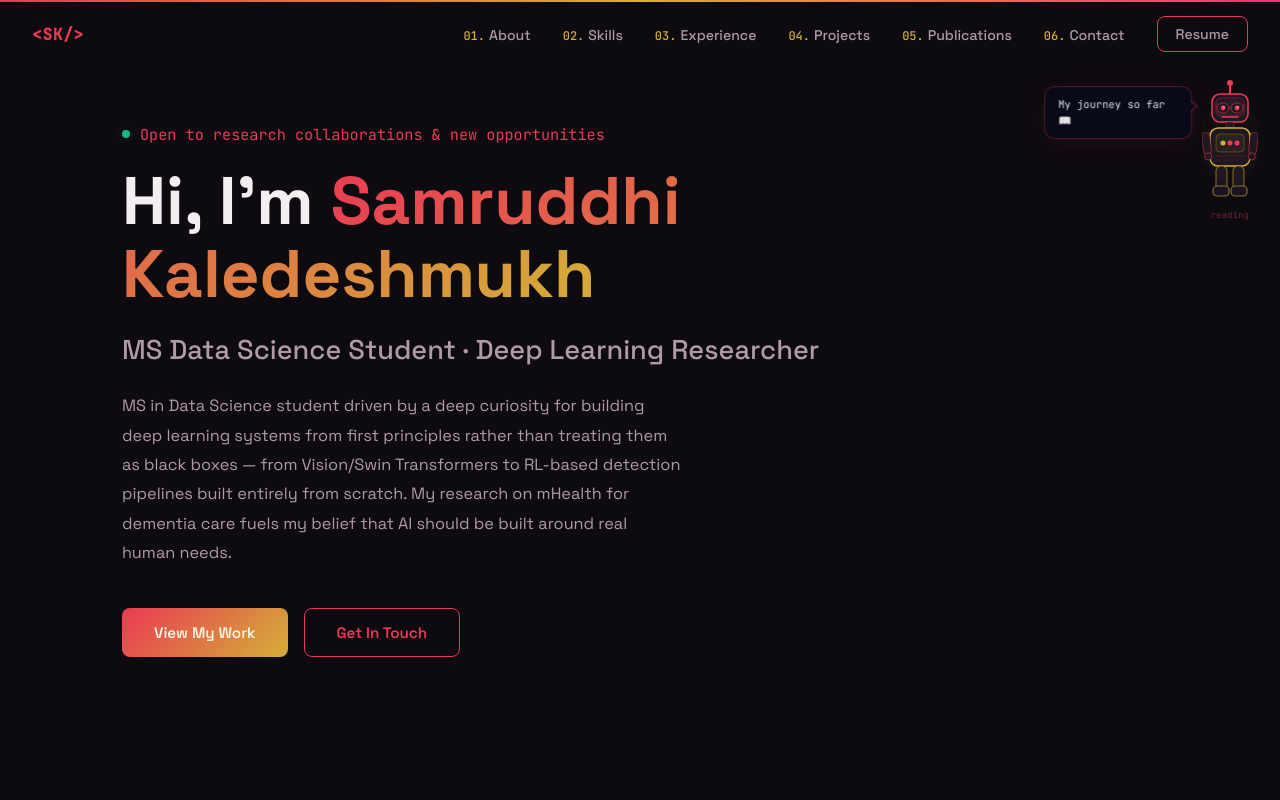
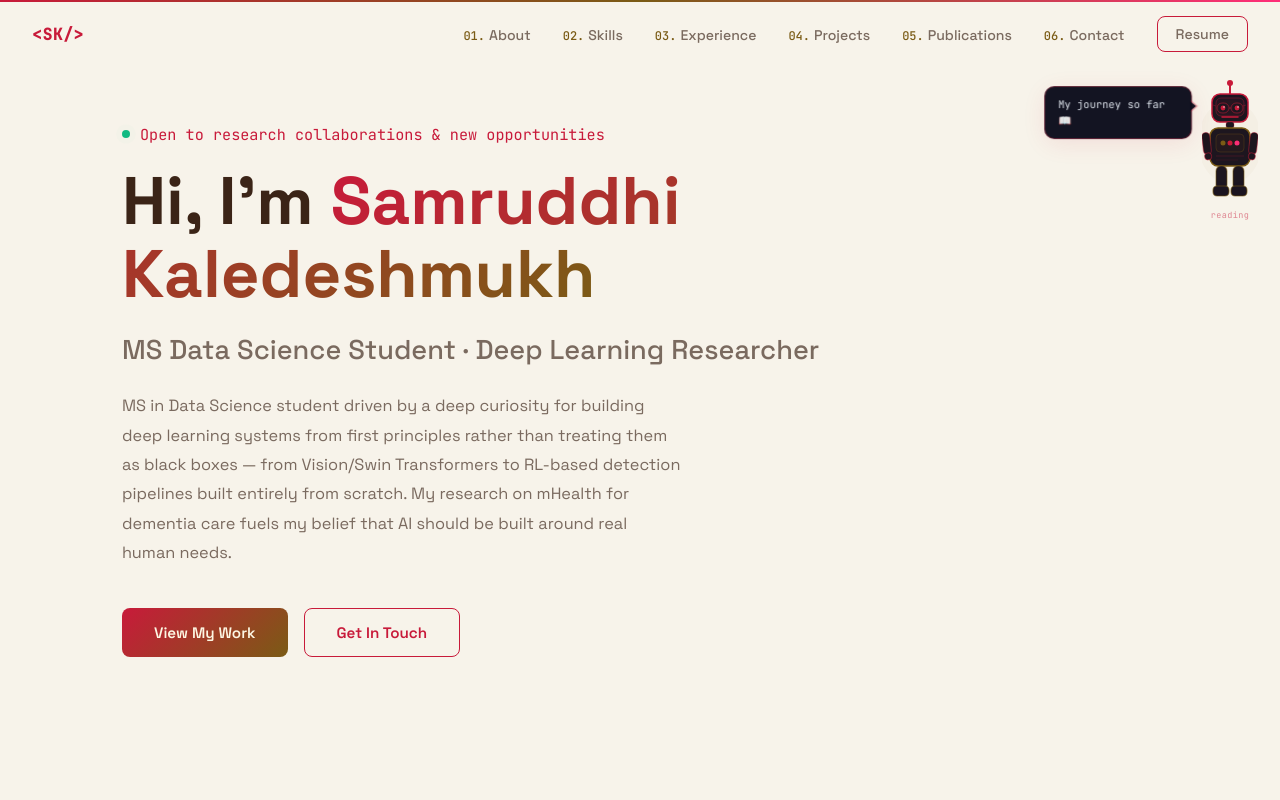
Before and after one commit to Samruddhi2212/portfolio, a React (Vite) app: page / in a window 1280 px wide. Shown: the top 800 px of the page. Built offline with nearby package versions, Linux system fonts and the light colour scheme.

Commit message:
Switch to a cream/eggshell background with espresso brown text

```diff
--- a/src/App.jsx
+++ b/src/App.jsx
@@ -19,7 +19,7 @@ function ScrollProgress() {
         left: 0,
         right: 0,
         height: '2px',
-        background: 'linear-gradient(to right, #ea3a54, #d4af37, #ff2d78)',
+        background: 'linear-gradient(to right, #c81a3a, #7a5b15, #ff2d78)',
         transformOrigin: '0%',
         scaleX: scrollYProgress,
         zIndex: 9999,
--- a/src/components/ScrollBot.jsx
+++ b/src/components/ScrollBot.jsx
@@ -21,10 +21,10 @@ function Eyes({ type }) {
         <>
           <ellipse cx="21" cy="28" rx="4.5" ry="5" fill="#1b1420"/>
           <ellipse cx="35" cy="28" rx="4.5" ry="5" fill="#1b1420"/>
-          <ellipse cx="21" cy="28" rx="3" ry="3.5" fill="#ea3a54">
+          <ellipse cx="21" cy="28" rx="3" ry="3.5" fill="#c81a3a">
             <animate attributeName="ry" values="3.5;0.4;3.5" dur="3.5s" repeatCount="indefinite"/>
           </ellipse>
-          <ellipse cx="35" cy="28" rx="3" ry="3.5" fill="#ea3a54">
+          <ellipse cx="35" cy="28" rx="3" ry="3.5" fill="#c81a3a">
             <animate attributeName="ry" values="3.5;0.4;3.5" dur="3.5s" begin="0.15s" repeatCount="indefinite"/>
           </ellipse>
           <circle cx="22" cy="27" r="0.9" fill="white" opacity="0.85"/>
@@ -36,13 +36,13 @@ function Eyes({ type }) {
         <>
           <circle cx="21" cy="28" r="4" fill="#1b1420"/>
           <circle cx="35" cy="28" r="4" fill="#1b1420"/>
-          <circle cx="19.5" cy="26.5" r="2.5" fill="#ea3a54"/>
-          <circle cx="33.5" cy="26.5" r="2.5" fill="#ea3a54"/>
+          <circle cx="19.5" cy="26.5" r="2.5" fill="#c81a3a"/>
+          <circle cx="33.5" cy="26.5" r="2.5" fill="#c81a3a"/>
           <circle cx="20" cy="26" r="0.8" fill="white" opacity="0.8"/>
           <circle cx="34" cy="26" r="0.8" fill="white" opacity="0.8"/>
           {/* raised eyebrows */}
-          <path d="M17 22.5 Q21 20.5 25 22.5" stroke="#ea3a54" strokeWidth="1.2" fill="none" strokeLinecap="round"/>
-          <path d="M31 22.5 Q35 20.5 39 22.5" stroke="#ea3a54" strokeWidth="1.2" fill="none" strokeLinecap="round"/>
+          <path d="M17 22.5 Q21 20.5 25 22.5" stroke="#c81a3a" strokeWidth="1.2" fill="none" strokeLinecap="round"/>
+          <path d="M31 22.5 Q35 20.5 39 22.5" stroke="#c81a3a" strokeWidth="1.2" fill="none" strokeLinecap="round"/>
         </>
       )
     case 'focused': // skills — narrow rectangular slits + furrowed brows
@@ -50,11 +50,11 @@ function Eyes({ type }) {
         <>
           <rect x="16" y="25.5" width="10" height="5" rx="2.5" fill="#1b1420"/>
           <rect x="30" y="25.5" width="10" height="5" rx="2.5" fill="#1b1420"/>
-          <rect x="17.5" y="26.5" width="7" height="3" rx="1.5" fill="#d4af37"/>
-          <rect x="31.5" y="26.5" width="7" height="3" rx="1.5" fill="#d4af37"/>
+          <rect x="17.5" y="26.5" width="7" height="3" rx="1.5" fill="#7a5b15"/>
+          <rect x="31.5" y="26.5" width="7" height="3" rx="1.5" fill="#7a5b15"/>
           {/* furrowed brows — angled inward */}
-          <line x1="16" y1="23" x2="26" y2="24.5" stroke="#d4af37" strokeWidth="1.4" strokeLinecap="round"/>
-          <line x1="40" y1="23" x2="30" y2="24.5" stroke="#d4af37" strokeWidth="1.4" strokeLinecap="round"/>
+          <line x1="16" y1="23" x2="26" y2="24.5" stroke="#7a5b15" strokeWidth="1.4" strokeLinecap="round"/>
+          <line x1="40" y1="23" x2="30" y2="24.5" stroke="#7a5b15" strokeWidth="1.4" strokeLinecap="round"/>
         </>
       )
     case 'reading': // experience — glasses overlay
@@ -62,21 +62,21 @@ function Eyes({ type }) {
         <>
           <circle cx="21" cy="28" r="4" fill="#1b1420"/>
           <circle cx="35" cy="28" r="4" fill="#1b1420"/>
-          <circle cx="21" cy="28" r="2.4" fill="#ea3a54">
+          <circle cx="21" cy="28" r="2.4" fill="#c81a3a">
             <animate attributeName="opacity" values="1;0.4;1" dur="2.5s" repeatCount="indefinite"/>
           </circle>
-          <circle cx="35" cy="28" r="2.4" fill="#ea3a54">
+          <circle cx="35" cy="28" r="2.4" fill="#c81a3a">
             <animate attributeName="opacity" values="1;0.4;1" dur="2.5s" begin="0.3s" repeatCount="indefinite"/>
           </circle>
           <circle cx="22" cy="27" r="0.8" fill="white" opacity="0.8"/>
           <circle cx="36" cy="27" r="0.8" fill="white" opacity="0.8"/>
           {/* glasses frames */}
-          <rect x="15" y="23" width="12" height="10" rx="5" fill="none" stroke="rgba(234, 58, 84,0.55)" strokeWidth="0.9"/>
-          <rect x="29" y="23" width="12" height="10" rx="5" fill="none" stroke="rgba(234, 58, 84,0.55)" strokeWidth="0.9"/>
-          <line x1="27" y1="28" x2="29" y2="28" stroke="rgba(234, 58, 84,0.55)" strokeWidth="0.9"/>
+          <rect x="15" y="23" width="12" height="10" rx="5" fill="none" stroke="rgba(200, 26, 58,0.55)" strokeWidth="0.9"/>
+          <rect x="29" y="23" width="12" height="10" rx="5" fill="none" stroke="rgba(200, 26, 58,0.55)" strokeWidth="0.9"/>
+          <line x1="27" y1="28" x2="29" y2="28" stroke="rgba(200, 26, 58,0.55)" strokeWidth="0.9"/>
           {/* temples */}
-          <line x1="14" y1="26" x2="11" y2="25" stroke="rgba(234, 58, 84,0.4)" strokeWidth="0.8"/>
-          <line x1="41" y1="26" x2="44" y2="25" stroke="rgba(234, 58, 84,0.4)" strokeWidth="0.8"/>
+          <line x1="14" y1="26" x2="11" y2="25" stroke="rgba(200, 26, 58,0.4)" strokeWidth="0.8"/>
+          <line x1="41" y1="26" x2="44" y2="25" stroke="rgba(200, 26, 58,0.4)" strokeWidth="0.8"/>
         </>
       )
     case 'stars': // projects — 4-point star pupils, excited
@@ -118,13 +118,13 @@ function Eyes({ type }) {
       return (
         <>
           <circle cx="21" cy="28" r="4" fill="#1b1420"/>
-          <circle cx="21" cy="28" r="2.5" fill="#ea3a54">
+          <circle cx="21" cy="28" r="2.5" fill="#c81a3a">
             <animate attributeName="opacity" values="1;0.3;1" dur="2s" repeatCount="indefinite"/>
           </circle>
           <circle cx="22" cy="27" r="0.8" fill="white" opacity="0.8"/>
           {/* right eye — winking, closed arc */}
           <rect x="30" y="23" width="10" height="10" rx="5" fill="#1b1420"/>
-          <path d="M31 28 Q35 23.5 39 28" stroke="#ea3a54" strokeWidth="1.8" fill="none" strokeLinecap="round"/>
+          <path d="M31 28 Q35 23.5 39 28" stroke="#c81a3a" strokeWidth="1.8" fill="none" strokeLinecap="round"/>
         </>
       )
   }
@@ -134,19 +134,19 @@ function Eyes({ type }) {
 function Mouth({ type }) {
   switch (type) {
     case 'smile':
-      return <path d="M19 37 Q28 42.5 37 37" stroke="#ea3a54" strokeWidth="1.5" strokeLinecap="round" fill="none"/>
+      return <path d="M19 37 Q28 42.5 37 37" stroke="#c81a3a" strokeWidth="1.5" strokeLinecap="round" fill="none"/>
     case 'smirk':
-      return <path d="M20 37.5 Q25 40.5 33 38" stroke="#d4af37" strokeWidth="1.5" strokeLinecap="round" fill="none"/>
+      return <path d="M20 37.5 Q25 40.5 33 38" stroke="#7a5b15" strokeWidth="1.5" strokeLinecap="round" fill="none"/>
     case 'excited':
       return (
         <>
-          <path d="M18 36.5 Q28 43.5 38 36.5" stroke="#ea3a54" strokeWidth="1.5" strokeLinecap="round" fill="none"/>
-          <ellipse cx="28" cy="40" rx="5.5" ry="2.5" fill="#d4af37" opacity="0.45"/>
+          <path d="M18 36.5 Q28 43.5 38 36.5" stroke="#c81a3a" strokeWidth="1.5" strokeLinecap="round" fill="none"/>
+          <ellipse cx="28" cy="40" rx="5.5" ry="2.5" fill="#7a5b15" opacity="0.45"/>
         </>
       )
     case 'neutral':
     default:
-      return <line x1="20" y1="37" x2="36" y2="37" stroke="#ea3a54" strokeWidth="1.5" strokeLinecap="round"/>
+      return <line x1="20" y1="37" x2="36" y2="37" stroke="#c81a3a" strokeWidth="1.5" strokeLinecap="round"/>
   }
 }
 
@@ -167,9 +167,9 @@ function SpeechBubble({ text }) {
         padding: '9px 13px',
         borderRadius: 10,
         background: 'rgba(10,11,26,0.96)',
-        border: '1px solid rgba(234, 58, 84,0.35)',
+        border: '1px solid rgba(200, 26, 58,0.35)',
         backdropFilter: 'blur(14px)',
-        boxShadow: '0 4px 24px rgba(234, 58, 84,0.1)',
+        boxShadow: '0 4px 24px rgba(200, 26, 58,0.1)',
         transformOrigin: 'right center',
       }}
     >
@@ -188,7 +188,7 @@ function SpeechBubble({ text }) {
         width: 0, height: 0,
         borderTop: '6px solid transparent',
         borderBottom: '6px solid transparent',
-        borderLeft: '7px solid rgba(234, 58, 84,0.35)',
+        borderLeft: '7px solid rgba(200, 26, 58,0.35)',
       }}/>
       {/* inner fill triangle */}
       <div style={{
@@ -214,27 +214,27 @@ function Laptop() {
     >
       <svg width="54" height="36" viewBox="0 0 54 36" fill="none">
         {/* screen lid */}
-        <rect x="3" y="0" width="48" height="27" rx="3" fill="#0d0a10" stroke="#ea3a54" strokeWidth="1"/>
+        <rect x="3" y="0" width="48" height="27" rx="3" fill="#0d0a10" stroke="#c81a3a" strokeWidth="1"/>
         <rect x="6" y="3" width="42" height="21" rx="1.5" fill="#0d0a10"/>
         {/* code lines on screen */}
-        <rect x="9"  y="7"  width="20" height="1.5" rx="0.75" fill="rgba(234, 58, 84,0.55)"/>
-        <rect x="9"  y="11" width="28" height="1.5" rx="0.75" fill="rgba(212, 175, 55,0.45)"/>
-        <rect x="9"  y="15" width="16" height="1.5" rx="0.75" fill="rgba(234, 58, 84,0.38)"/>
+        <rect x="9"  y="7"  width="20" height="1.5" rx="0.75" fill="rgba(200, 26, 58,0.55)"/>
+        <rect x="9"  y="11" width="28" height="1.5" rx="0.75" fill="rgba(122, 91, 21,0.45)"/>
+        <rect x="9"  y="15" width="16" height="1.5" rx="0.75" fill="rgba(200, 26, 58,0.38)"/>
         <rect x="9"  y="19" width="22" height="1.5" rx="0.75" fill="rgba(236,72,153,0.4)"/>
         {/* blinking cursor */}
-        <rect x="26" y="15" width="1.5" height="1.5" fill="#ea3a54">
+        <rect x="26" y="15" width="1.5" height="1.5" fill="#c81a3a">
           <animate attributeName="opacity" values="1;0;1" dur="0.65s" repeatCount="indefinite"/>
         </rect>
         {/* keyboard base */}
-        <rect x="0" y="27" width="54" height="9" rx="2.5" fill="#0d0a10" stroke="#d4af37" strokeWidth="1"/>
+        <rect x="0" y="27" width="54" height="9" rx="2.5" fill="#0d0a10" stroke="#7a5b15" strokeWidth="1"/>
         {/* key hints */}
         {[5,11,17,23,35,41].map(x => (
-          <rect key={x} x={x} y="29.5" width="4" height="3" rx="0.8" fill="rgba(212, 175, 55,0.3)"/>
+          <rect key={x} x={x} y="29.5" width="4" height="3" rx="0.8" fill="rgba(122, 91, 21,0.3)"/>
         ))}
         {/* spacebar */}
-        <rect x="20" y="29.5" width="14" height="3" rx="0.8" fill="rgba(212, 175, 55,0.2)"/>
+        <rect x="20" y="29.5" width="14" height="3" rx="0.8" fill="rgba(122, 91, 21,0.2)"/>
         {/* hinge line */}
-        <line x1="2" y1="27" x2="52" y2="27" stroke="rgba(234, 58, 84,0.2)" strokeWidth="0.5"/>
+        <line x1="2" y1="27" x2="52" y2="27" stroke="rgba(200, 26, 58,0.2)" strokeWidth="0.5"/>
       </svg>
     </motion.div>
   )
@@ -331,16 +331,16 @@ export default function ScrollBot() {
       {/* Bot SVG */}
       <svg width="56" height="120" viewBox="0 0 56 120" fill="none">
         {/* antenna */}
-        <line x1="28" y1="4" x2="28" y2="14" stroke="#ea3a54" strokeWidth="2" strokeLinecap="round"/>
-        <circle cx="28" cy="3" r="3" fill="#ea3a54">
+        <line x1="28" y1="4" x2="28" y2="14" stroke="#c81a3a" strokeWidth="2" strokeLinecap="round"/>
+        <circle cx="28" cy="3" r="3" fill="#c81a3a">
           <animate attributeName="r" values="3;4.5;3" dur="1.5s" repeatCount="indefinite"/>
           <animate attributeName="opacity" values="1;0.4;1" dur="1.5s" repeatCount="indefinite"/>
         </circle>
 
         {/* head */}
-        <rect x="10" y="14" width="36" height="28" rx="8" fill="#1b1420" stroke="#ea3a54" strokeWidth="1.5"/>
+        <rect x="10" y="14" width="36" height="28" rx="8" fill="#1b1420" stroke="#c81a3a" strokeWidth="1.5"/>
         {/* visor */}
-        <rect x="14" y="18" width="28" height="18" rx="5" fill="rgba(234, 58, 84,0.06)" stroke="rgba(234, 58, 84,0.35)" strokeWidth="1"/>
+        <rect x="14" y="18" width="28" height="18" rx="5" fill="rgba(200, 26, 58,0.06)" stroke="rgba(200, 26, 58,0.35)" strokeWidth="1"/>
 
         {/* dynamic eyes */}
         <Eyes type={data.eyes} />
@@ -349,47 +349,47 @@ export default function ScrollBot() {
         <Mouth type={data.mouth} />
 
         {/* neck */}
-        <rect x="24" y="42" width="8" height="6" rx="2" fill="#1b1420" stroke="rgba(234, 58, 84,0.3)" strokeWidth="1"/>
+        <rect x="24" y="42" width="8" height="6" rx="2" fill="#1b1420" stroke="rgba(200, 26, 58,0.3)" strokeWidth="1"/>
 
         {/* body */}
-        <rect x="8" y="48" width="40" height="38" rx="8" fill="#1b1420" stroke="#d4af37" strokeWidth="1.5"/>
+        <rect x="8" y="48" width="40" height="38" rx="8" fill="#1b1420" stroke="#7a5b15" strokeWidth="1.5"/>
         {/* chest panel */}
-        <rect x="14" y="54" width="28" height="18" rx="4" fill="rgba(212, 175, 55,0.07)" stroke="rgba(212, 175, 55,0.3)" strokeWidth="1"/>
+        <rect x="14" y="54" width="28" height="18" rx="4" fill="rgba(122, 91, 21,0.07)" stroke="rgba(122, 91, 21,0.3)" strokeWidth="1"/>
         {/* chest lights */}
-        <circle cx="21" cy="63" r="2.5" fill="#d4af37">
+        <circle cx="21" cy="63" r="2.5" fill="#7a5b15">
           <animate attributeName="opacity" values="1;0.2;1" dur="1.8s" repeatCount="indefinite"/>
         </circle>
-        <circle cx="28" cy="63" r="2.5" fill="#ea3a54">
+        <circle cx="28" cy="63" r="2.5" fill="#c81a3a">
           <animate attributeName="opacity" values="1;0.2;1" dur="1.8s" begin="0.6s" repeatCount="indefinite"/>
         </circle>
         <circle cx="35" cy="63" r="2.5" fill="#ff2d78">
           <animate attributeName="opacity" values="1;0.2;1" dur="1.8s" begin="1.2s" repeatCount="indefinite"/>
         </circle>
         {/* body detail */}
-        <line x1="14" y1="76" x2="42" y2="76" stroke="rgba(234, 58, 84,0.2)" strokeWidth="1"/>
-        <line x1="14" y1="80" x2="36" y2="80" stroke="rgba(234, 58, 84,0.1)" strokeWidth="1"/>
+        <line x1="14" y1="76" x2="42" y2="76" stroke="rgba(200, 26, 58,0.2)" strokeWidth="1"/>
+        <line x1="14" y1="80" x2="36" y2="80" stroke="rgba(200, 26, 58,0.1)" strokeWidth="1"/>
 
         {/* left arm */}
         <g transform={`rotate(${leftArmRot}, 8, 58)`}>
-          <rect x="0" y="52" width="8" height="22" rx="4" fill="#1b1420" stroke="rgba(234, 58, 84,0.4)" strokeWidth="1.2"/>
-          <circle cx="4" cy="76" r="3.5" fill="#1b1420" stroke="rgba(234, 58, 84,0.5)" strokeWidth="1"/>
+          <rect x="0" y="52" width="8" height="22" rx="4" fill="#1b1420" stroke="rgba(200, 26, 58,0.4)" strokeWidth="1.2"/>
+          <circle cx="4" cy="76" r="3.5" fill="#1b1420" stroke="rgba(200, 26, 58,0.5)" strokeWidth="1"/>
         </g>
 
         {/* right arm */}
         <g transform={`rotate(${rightArmRot}, 48, 58)`}>
-          <rect x="48" y="52" width="8" height="22" rx="4" fill="#1b1420" stroke="rgba(234, 58, 84,0.4)" strokeWidth="1.2"/>
-          <circle cx="52" cy="76" r="3.5" fill="#1b1420" stroke="rgba(234, 58, 84,0.5)" strokeWidth="1"/>
+          <rect x="48" y="52" width="8" height="22" rx="4" fill="#1b1420" stroke="rgba(200, 26, 58,0.4)" strokeWidth="1.2"/>
+          <circle cx="52" cy="76" r="3.5" fill="#1b1420" stroke="rgba(200, 26, 58,0.5)" strokeWidth="1"/>
         </g>
 
         {/* legs */}
-        <rect x="14" y="86" width="11" height="24" rx="5" fill="#1b1420" stroke="rgba(212, 175, 55,0.5)" strokeWidth="1.2"/>
-        <rect x="31" y="86" width="11" height="24" rx="5" fill="#1b1420" stroke="rgba(212, 175, 55,0.5)" strokeWidth="1.2"/>
+        <rect x="14" y="86" width="11" height="24" rx="5" fill="#1b1420" stroke="rgba(122, 91, 21,0.5)" strokeWidth="1.2"/>
+        <rect x="31" y="86" width="11" height="24" rx="5" fill="#1b1420" stroke="rgba(122, 91, 21,0.5)" strokeWidth="1.2"/>
         {/* feet */}
-        <rect x="11" y="106" width="16" height="10" rx="4" fill="#1b1420" stroke="rgba(212, 175, 55,0.6)" strokeWidth="1.2"/>
-        <rect x="29" y="106" width="16" height="10" rx="4" fill="#1b1420" stroke="rgba(212, 175, 55,0.6)" strokeWidth="1.2"/>
+        <rect x="11" y="106" width="16" height="10" rx="4" fill="#1b1420" stroke="rgba(122, 91, 21,0.6)" strokeWidth="1.2"/>
+        <rect x="29" y="106" width="16" height="10" rx="4" fill="#1b1420" stroke="rgba(122, 91, 21,0.6)" strokeWidth="1.2"/>
 
         {/* glow aura */}
-        <ellipse cx="28" cy="62" rx="32" ry="42" fill="rgba(212, 175, 55,0.025)"/>
+        <ellipse cx="28" cy="62" rx="32" ry="42" fill="rgba(122, 91, 21,0.025)"/>
       </svg>
 
       {/* Laptop — appears during Projects section */}
@@ -402,7 +402,7 @@ export default function ScrollBot() {
         textAlign: 'center',
         fontFamily: "'JetBrains Mono', monospace",
         fontSize: '8.5px',
-        color: 'rgba(234, 58, 84,0.5)',
+        color: 'rgba(200, 26, 58,0.5)',
         marginTop: typing ? 2 : 4,
         letterSpacing: '0.05em',
       }}>
--- a/src/index.css
+++ b/src/index.css
@@ -5,15 +5,15 @@
 }
 
 :root {
-  --bg: #0d0a10;
-  --bg2: #1b1420;
-  --ruby: #ea3a54;
-  --gold: #d4af37;
+  --bg: #f7f3ea;
+  --bg2: #efe8d8;
+  --ruby: #c81a3a;
+  --gold: #7a5b15;
   --rose: #ff2d78;
-  --text: #f5eef0;
-  --muted: #b09aa3;
-  --card: rgba(255, 255, 255, 0.04);
-  --border: rgba(234, 58, 84, 0.2);
+  --text: #3b2417;
+  --muted: #7a6a5f;
+  --card: rgba(255, 255, 255, 0.55);
+  --border: rgba(200, 26, 58, 0.18);
 }
 
 html {
@@ -56,9 +56,10 @@ section {
 
 /* Glassmorphism card */
 .glass-card {
-  background: linear-gradient(135deg, rgba(255, 255, 255, 0.06) 0%, rgba(27, 20, 32, 0.55) 100%);
+  background: linear-gradient(135deg, rgba(255, 255, 255, 0.65) 0%, rgba(239, 232, 216, 0.4) 100%);
   border: 1px solid var(--border);
   border-radius: 14px;
+  box-shadow: 0 4px 24px rgba(59, 36, 23, 0.06);
   backdrop-filter: blur(20px) saturate(160%);
   -webkit-backdrop-filter: blur(20px) saturate(160%);
 }
@@ -99,8 +100,8 @@ section {
   border-radius: 20px;
   font-size: 0.78rem;
   font-family: 'JetBrains Mono', monospace;
-  background: rgba(234, 58, 84, 0.08);
-  border: 1px solid rgba(234, 58, 84, 0.25);
+  background: rgba(200, 26, 58, 0.08);
+  border: 1px solid rgba(200, 26, 58, 0.25);
   color: var(--ruby);
 }
 
@@ -125,8 +126,8 @@ section {
 }
 
 .btn:hover {
-  background: rgba(234, 58, 84, 0.1);
-  box-shadow: 0 0 24px rgba(234, 58, 84, 0.2);
+  background: rgba(200, 26, 58, 0.1);
+  box-shadow: 0 0 24px rgba(200, 26, 58, 0.2);
 }
 
 .btn-solid {
@@ -136,7 +137,7 @@ section {
 }
 
 .btn-solid:hover {
-  box-shadow: 0 0 30px rgba(234, 58, 84, 0.35);
+  box-shadow: 0 0 30px rgba(200, 26, 58, 0.35);
 }
 
 /* --- Navbar --- */
@@ -155,9 +156,9 @@ section {
 }
 
 .navbar.scrolled {
-  background: rgba(13, 10, 16, 0.92);
+  background: rgba(247, 243, 234, 0.92);
   backdrop-filter: blur(20px);
-  border-bottom-color: rgba(234, 58, 84, 0.1);
+  border-bottom-color: rgba(200, 26, 58, 0.1);
 }
 
 .navbar-logo {
@@ -219,7 +220,7 @@ section {
   width: 70vw;
   max-width: 320px;
   height: 100vh;
-  background: rgba(27, 20, 32, 0.97);
+  background: rgba(239, 232, 216, 0.97);
   backdrop-filter: blur(20px);
   display: flex;
   flex-direction: column;
@@ -227,7 +228,7 @@ section {
   justify-content: center;
   gap: 32px;
   z-index: 600;
-  border-left: 1px solid rgba(234, 58, 84, 0.15);
+  border-left: 1px solid rgba(200, 26, 58, 0.15);
 }
 
 .mobile-menu a {
@@ -323,7 +324,7 @@ section {
   justify-content: space-between;
   gap: 16px;
   padding-bottom: 20px;
-  border-bottom: 1px solid rgba(234, 58, 84, 0.1);
+  border-bottom: 1px solid rgba(200, 26, 58, 0.1);
   font-size: 0.92rem;
 }
 
@@ -402,7 +403,7 @@ section {
   border-radius: 50%;
   background: var(--bg);
   border: 2px solid var(--ruby);
-  box-shadow: 0 0 12px rgba(234, 58, 84, 0.5);
+  box-shadow: 0 0 12px rgba(200, 26, 58, 0.5);
 }
 
 .timeline-item h3 {
@@ -470,14 +471,14 @@ section {
   aspect-ratio: 16 / 9;
   border-radius: 10px;
   margin-bottom: 20px;
-  background: linear-gradient(135deg, rgba(234, 58, 84, 0.12), rgba(212, 175, 55, 0.12));
+  background: linear-gradient(135deg, rgba(200, 26, 58, 0.12), rgba(122, 91, 21, 0.12));
   display: flex;
   align-items: center;
   justify-content: center;
   color: var(--muted);
   font-family: 'JetBrains Mono', monospace;
   font-size: 0.8rem;
-  border: 1px dashed rgba(234, 58, 84, 0.25);
+  border: 1px dashed rgba(200, 26, 58, 0.25);
 }
 
 .project-card h3 {
@@ -566,8 +567,8 @@ section {
 }
 
 .contact-link:hover {
-  border-color: rgba(234, 58, 84, 0.5);
-  box-shadow: 0 0 24px rgba(234, 58, 84, 0.12);
+  border-color: rgba(200, 26, 58, 0.5);
+  box-shadow: 0 0 24px rgba(200, 26, 58, 0.12);
   transform: translateY(-2px);
 }
 
@@ -585,7 +586,7 @@ section {
 .footer {
   margin-top: 100px;
   padding-top: 24px;
-  border-top: 1px solid rgba(234, 58, 84, 0.08);
+  border-top: 1px solid rgba(200, 26, 58, 0.08);
   text-align: center;
   color: var(--muted);
   font-family: 'JetBrains Mono', monospace;
```
